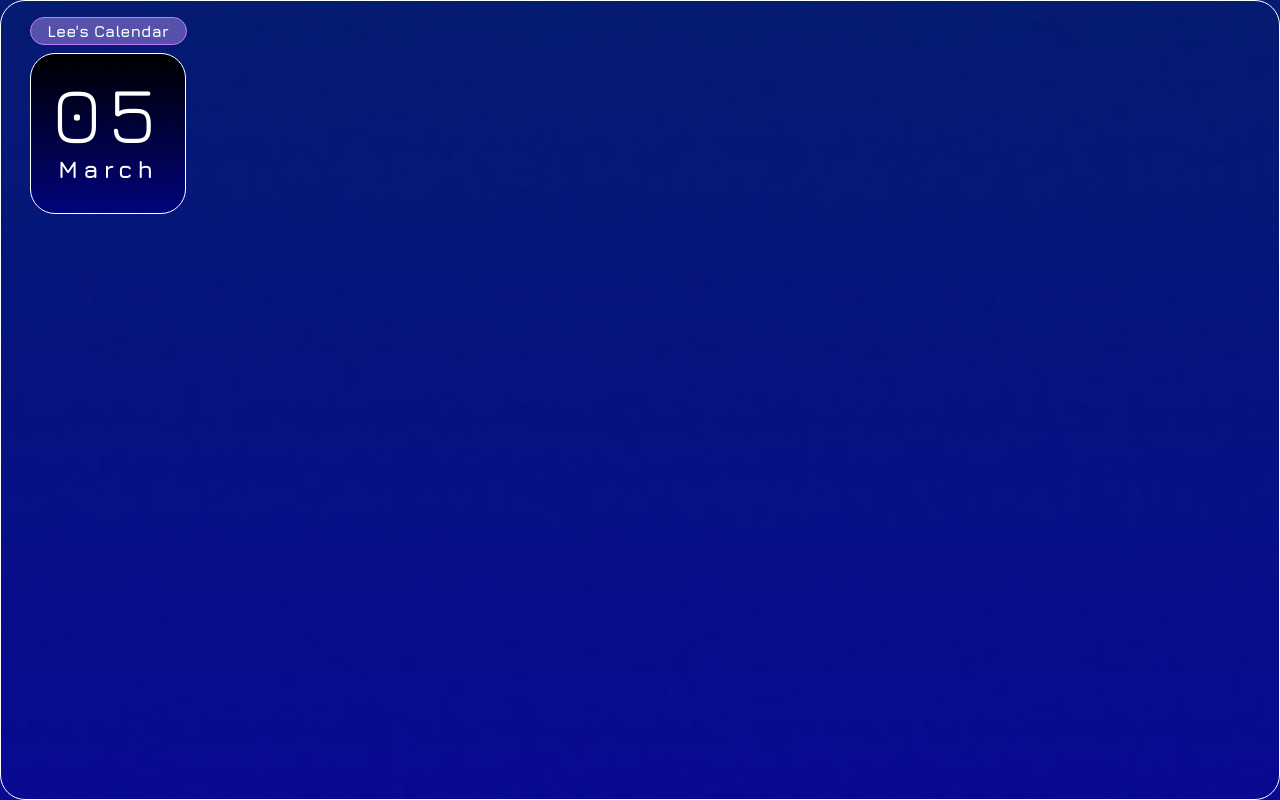
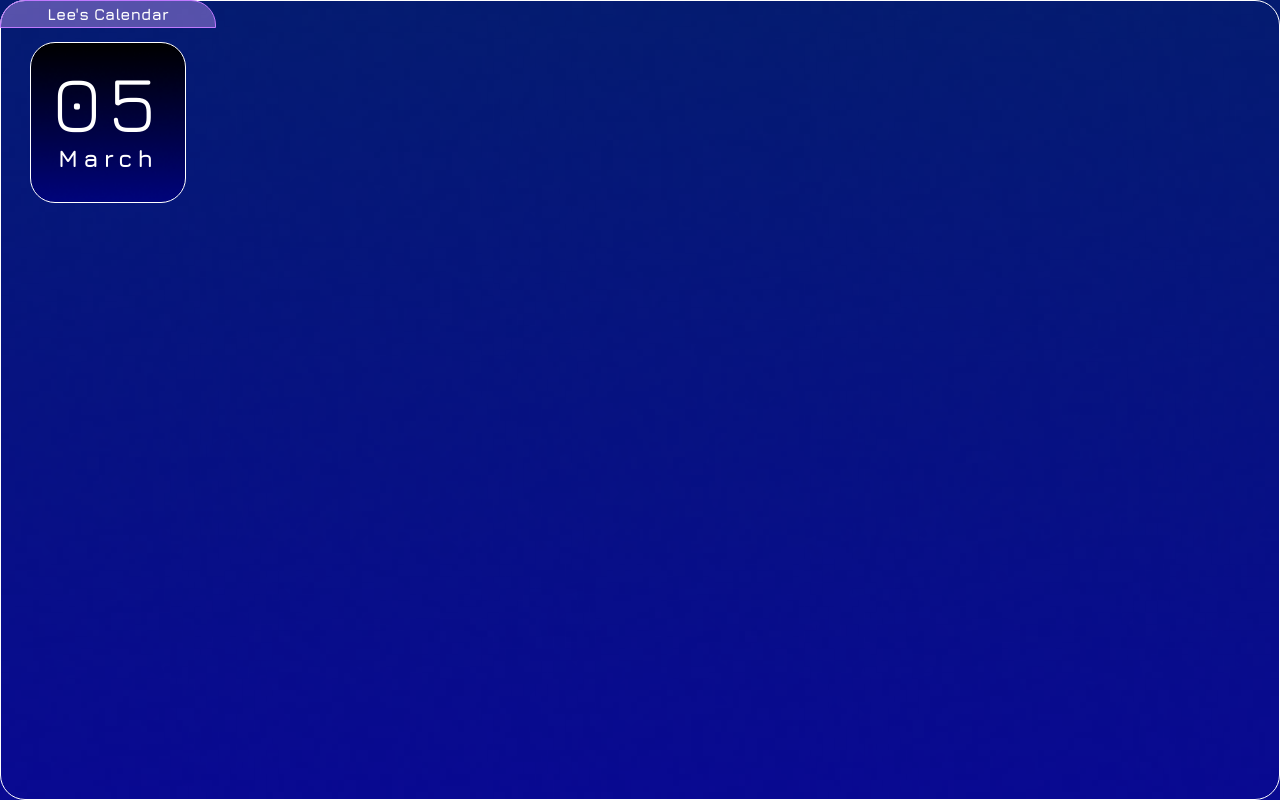
Before and after one commit to leegallagher001/First-Electron.js-App, a website: page index.html in a window 1280 px wide. Drawn offline with nearby package versions, Linux system fonts and the light colour scheme.

Commit message:
Modified title styling
Updated the .title class width and added margin to #calendar.

```diff
--- a/styles.css
+++ b/styles.css
@@ -37,13 +37,16 @@ select {
 
 .title {
     display: flex;
-    width: 157px;
+    width: 216px;
+    position: absolute;
+    top: 0;
     padding: 0.25rem 0.625rem;
     justify-content: center;
     align-items: center;
     gap: 0.625rem;
 
-    border-radius: 6.25rem;
+    border-top-left-radius: 25px;
+    border-top-right-radius: 25px;
     border: 1px solid #C079FF;
     background: rgba(210, 164, 255, 0.40);
 
@@ -61,6 +64,7 @@ select {
     width: 156px;
     border-radius: 25px;
     border: 1px solid white;
+    margin-top: 25px;
     height: 10.0625rem;
     flex-direction: column;
     justify-content: center;
```
